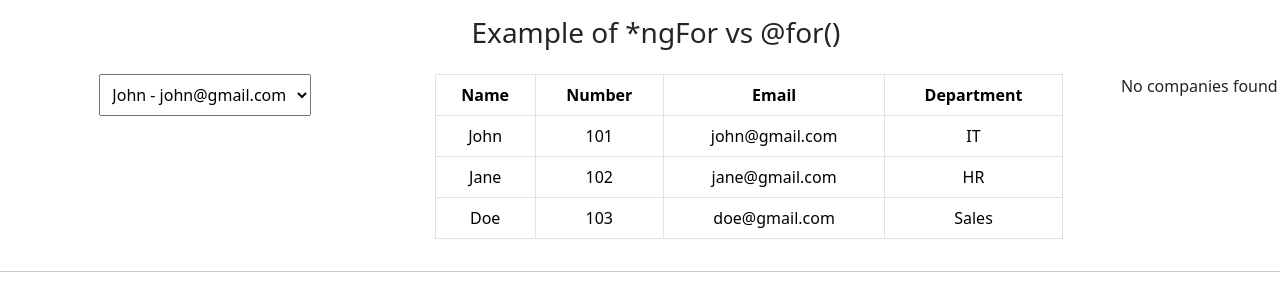
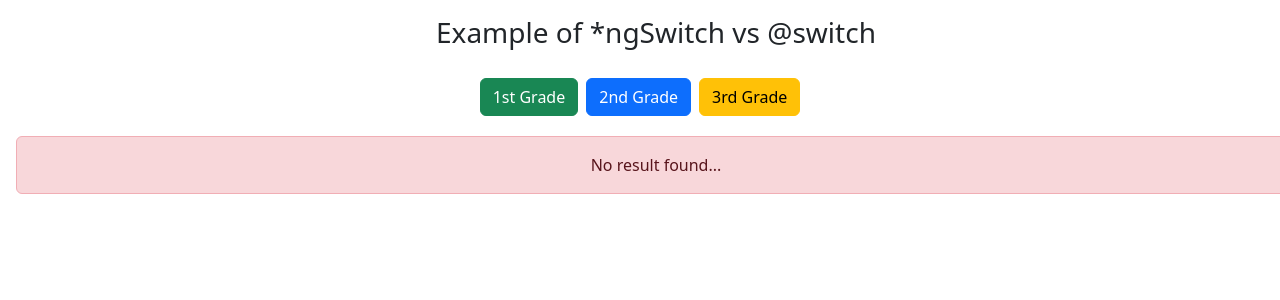
Before and after one commit to kskannandotwin/f-and-d, an Angular app: page / in a window 1280 px wide. Shown: the top 300 px of the page. Built offline with nearby package versions, Linux system fonts and the light colour scheme.

Commit message:
24.05.2025
completed

```diff
--- a/src/app/app.component.html
+++ b/src/app/app.component.html
@@ -1,4 +1,5 @@
-<app-structural-directive-ngfor-vs-for></app-structural-directive-ngfor-vs-for>
+<app-structural-directive-ngswitch-vs-switch></app-structural-directive-ngswitch-vs-switch>
+<!-- <app-structural-directive-ngfor-vs-for></app-structural-directive-ngfor-vs-for> -->
 <!-- <app-structural-directive-ngif-vs-if></app-structural-directive-ngif-vs-if> -->
 <!-- <app-directives></app-directives> -->
 <!-- <app-data-binding></app-data-binding> -->
--- a/src/app/app.component.ts
+++ b/src/app/app.component.ts
@@ -5,6 +5,7 @@ import { UserComponent } from './user/user.component';
 import { DataBindingComponent } from './data-binding/data-binding.component';
 import { StructuralDirectiveNgifVsIfComponent } from './structural-directive-ngif-vs-if/structural-directive-ngif-vs-if.component';
 import { StructuralDirectiveNgforVsForComponent } from './structural-directive-ngfor-vs-for/structural-directive-ngfor-vs-for.component';
+import { StructuralDirectiveNgswitchVsSwitchComponent } from './structural-directive-ngswitch-vs-switch/structural-directive-ngswitch-vs-switch.component';
 
 @Component({
   selector: 'app-root',
@@ -14,7 +15,9 @@ import { StructuralDirectiveNgforVsForComponent } from './structural-directive-n
     // UserComponent,
     // DataBindingComponent,
     // StructuralDirectiveNgifVsIfComponent,
-    StructuralDirectiveNgforVsForComponent],
+    // StructuralDirectiveNgforVsForComponent,
+    StructuralDirectiveNgswitchVsSwitchComponent
+  ],
   templateUrl: './app.component.html',
   styleUrl: './app.component.scss'
 })
--- /dev/null
+++ b/src/app/structural-directive-ngswitch-vs-switch/structural-directive-ngswitch-vs-switch.component.html
@@ -0,0 +1,51 @@
+<div class="row text-center">
+    <div class="col-12 m-3">
+        <h3>Example of *ngSwitch vs &#64;switch</h3>
+    </div>
+</div>
+
+<div class="row text-center">
+    <div class="col-12">
+        <button class="btn btn-success m-1" (click)="set(1)">1st Grade</button>
+        <button class="btn btn-primary m-1" (click)="set(2)">2nd Grade</button>
+        <button class="btn btn-warning m-1" (click)="set(3)">3rd Grade</button>
+    </div>
+    <!-- <div [ngSwitch]="grade" class="col-12 m-3">
+        <div *ngSwitchCase="1" class="alert alert-success">
+            Congratulaltions on your outstanding achievement - First Grade
+        </div>
+        <div *ngSwitchCase="2" class="alert alert-primary">
+            Congratulaltions on your achievement - Second Grade
+        </div>
+        <div *ngSwitchCase="3" class="alert alert-warning">
+            Congratulaltions on your achievement - Third Grade
+        </div>
+        <div *ngSwitchDefault class="alert alert-danger">
+            No result found...
+        </div>
+    </div> -->
+    <div class="m-3">
+        @switch (grade) {
+        @case(1){
+        <div class="alert alert-success">
+            Congratulaltions on your outstanding achievement - First Grade
+        </div>
+        }
+        @case(2){
+        <div class="alert alert-primary">
+            Congratulaltions on your achievement - Second Grade
+        </div>
+        }
+        @case(3){
+        <div class="alert alert-warning">
+            Congratulaltions on your achievement - Third Grade
+        </div>
+        }
+        @default{
+        <div class="alert alert-danger">
+            No result found...
+        </div>
+        }
+        }
+    </div>
+</div>
--- /dev/null
+++ b/src/app/structural-directive-ngswitch-vs-switch/structural-directive-ngswitch-vs-switch.component.ts
@@ -0,0 +1,16 @@
+import { CommonModule } from '@angular/common';
+import { Component } from '@angular/core';
+
+@Component({
+  selector: 'app-structural-directive-ngswitch-vs-switch',
+  imports: [CommonModule],
+  templateUrl: './structural-directive-ngswitch-vs-switch.component.html',
+  styleUrl: './structural-directive-ngswitch-vs-switch.component.scss'
+})
+export class StructuralDirectiveNgswitchVsSwitchComponent {
+  grade: number = 0;
+
+  set(x: number) {
+    this.grade = x;
+  }
+}
```
Also changed, not shown: src/app/structural-directive-ngswitch-vs-switch/structural-directive-ngswitch-vs-switch.component.scss (added), 1 other file (tests, documents, lock files or other folders).
